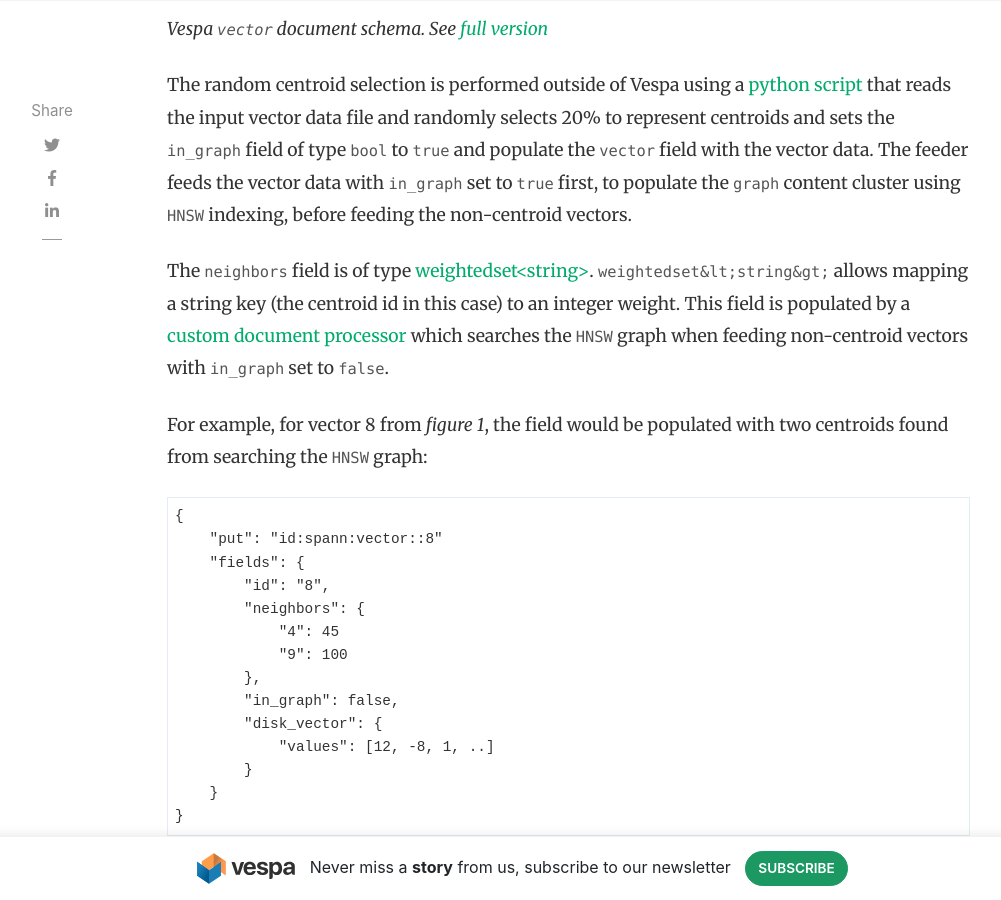
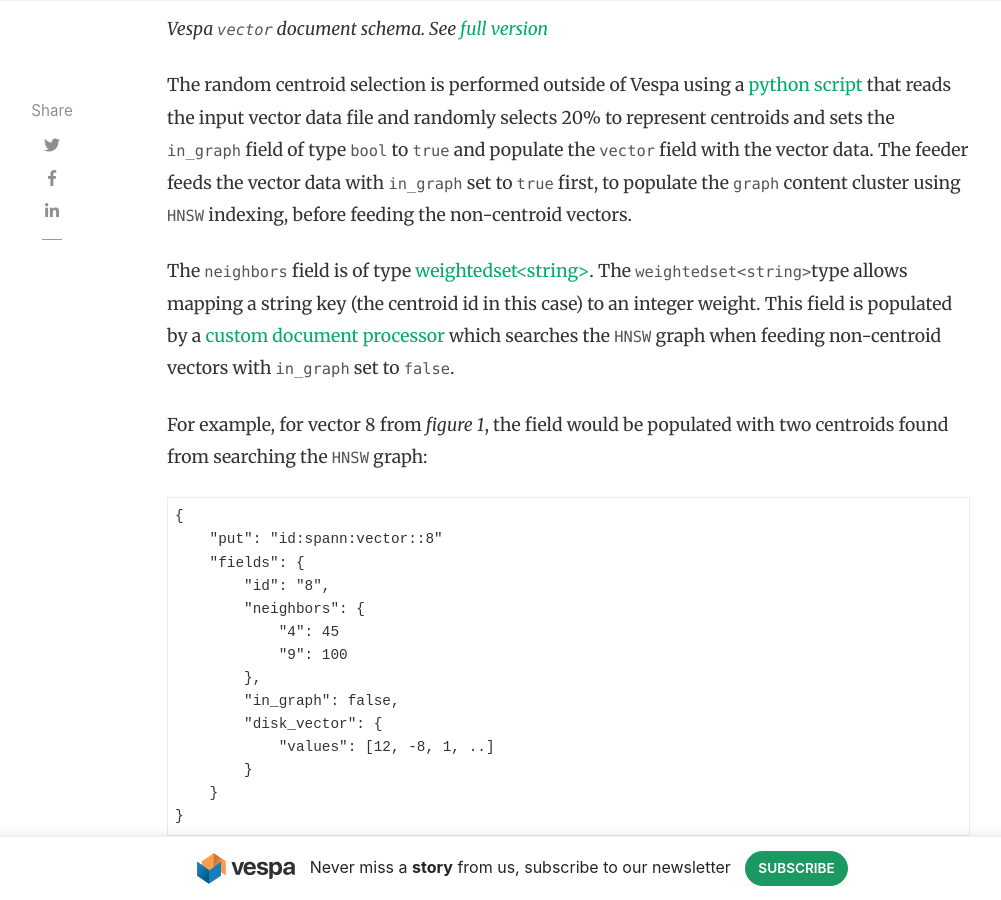
Before and after one commit to vespa-engine/blog, a Jekyll site: the page built from _posts/2022-06-07-vespa-hybrid-billion-scale-vector-search.md, in a window 1280 px wide and 900 px high, scrolled down 10184 px. Shown: the whole window, without its empty margins (118-1119 px from the left). Built offline with Jekyll 4.4.1, drawn with Linux system fonts in a browser that asks for light colours; nearby versions of some CDN libraries; comment, search, counter and statistics services are not loaded.

Commit message:
fix quote

```diff
--- a/_posts/2022-06-07-vespa-hybrid-billion-scale-vector-search.md
+++ b/_posts/2022-06-07-vespa-hybrid-billion-scale-vector-search.md
@@ -298,7 +298,7 @@
 
 The `neighbors` field is of type
 [weightedset&lt;string&gt;](https://docs.vespa.ai/en/reference/schema-reference.html#type:weightedset).
-`weightedset&lt;string&gt;` allows mapping a string key (the centroid id in this case) to an integer weight.
+ The `weightedset<string>`type allows mapping a string key (the centroid id in this case) to an integer weight.
 This field is populated by a
 [custom document processor](https://github.com/vespa-engine/sample-apps/blob/master/billion-scale-vector-search/src/main/java/ai/vespa/docproc/AssignNeighborsDocProc.java)
 which searches the `HNSW` graph when feeding non-centroid vectors with `in_graph` set to `false`.
```
